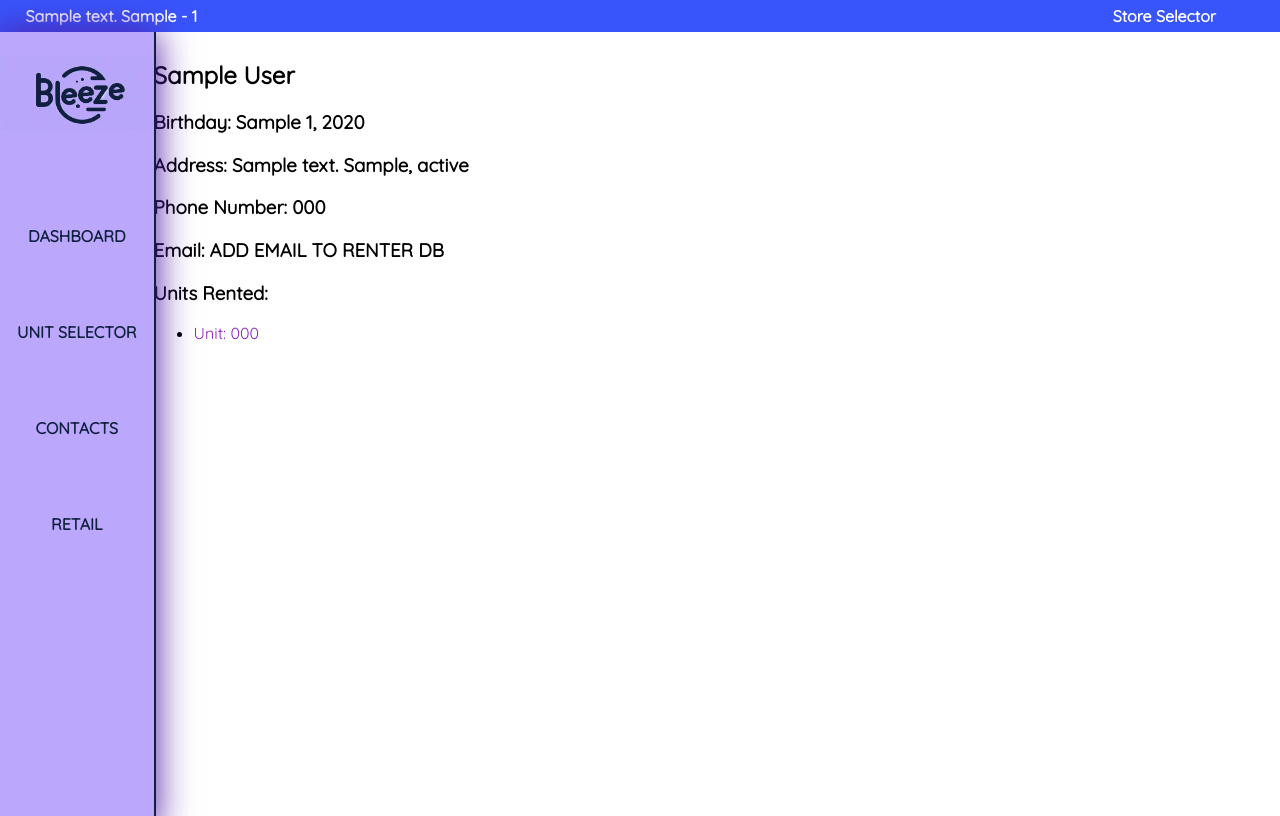
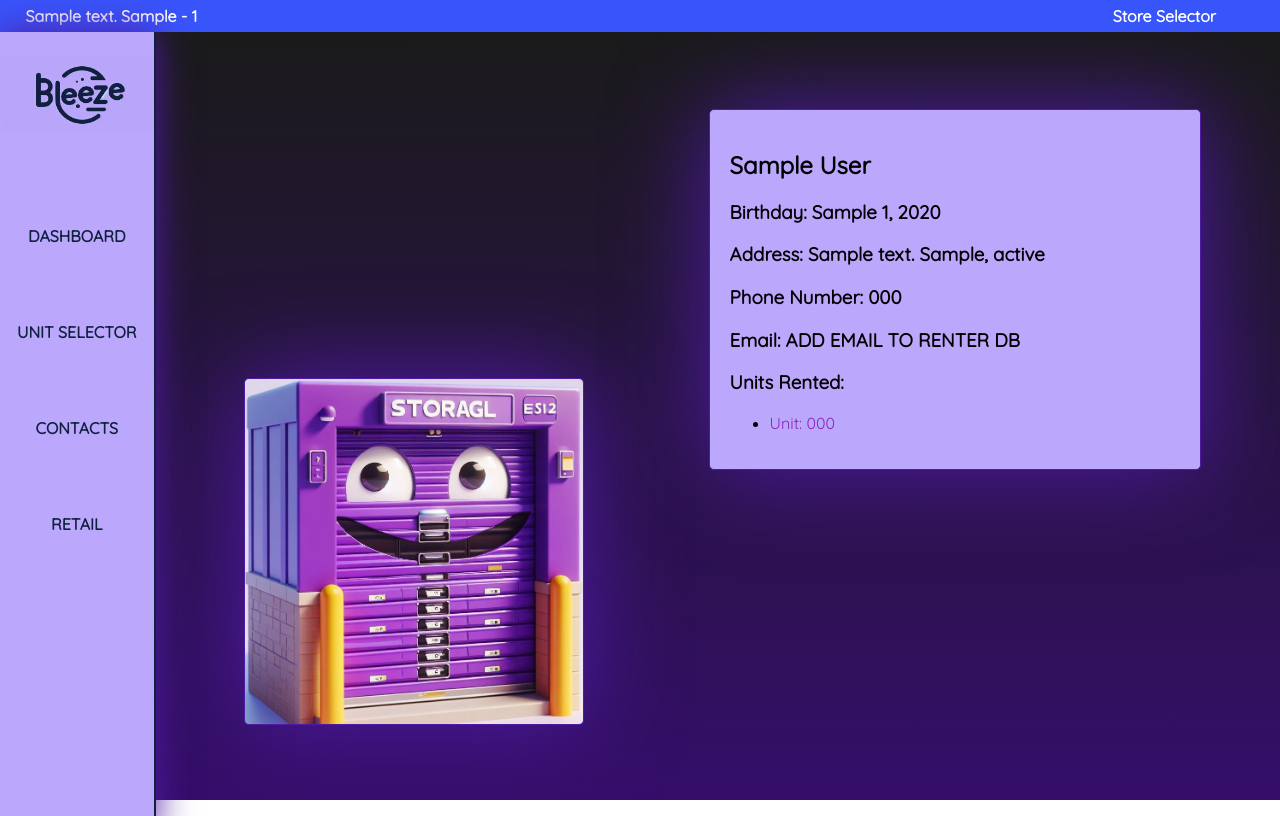
Before and after one commit to mitchhenline/bleeze, a Flask app: page /1/renters/1 in a window 1280 px wide. Run offline with Flask 3, Linux system fonts and the light colour scheme; tables that the repository leaves empty hold one stand-in row (values such as "Sample post").

Commit message:
unit and contact pages

```diff
--- a/static/styles.css
+++ b/static/styles.css
@@ -173,7 +173,7 @@
     background-color: #4f1aa4;
     text-decoration: none;
     color: white;
-    box-shadow: 0 0 65px #4f1aa4;
+    box-shadow: 0 0 55px #4f1aa4;
 }
 
 
@@ -341,44 +341,61 @@
 
 
 
+/* ///////////////////////////////////////////////////////////////////////////////////////// */
 /* ///////////////////////////////////VIEW UNITS ETC//////////////////////////////////////// */
+/* ///////////////////////////////////////////////////////////////////////////////////////// */
 
-#view-unit-div {
+#view-ind-div {
     position: fixed;
     flex: 4;
-    right: 0;
-    top: 5%;
-    width: 88%;
+    right: 0%;
+    top: 4%;
+    width: 50%;
     max-height: 96%;
     overflow: auto;
+    background: linear-gradient(to bottom, #1a1a1a, #350e6a);
+    width: 88%;
+    height: 100%;
 }
 
-#view-unit-div a {
+#view-ind-div a {
     color: #8c25bc;
     text-decoration: none;
 }
 
+.ind-div-pic {
+    position: absolute;
+    background-color: white;
+    padding: 0px;
+    border: 1px solid #4f1aa4;
+    height: 45%;
+    width: 30%;
+    left: 8%;
+    top: 45%;
+    box-shadow: 0 0 95px #4f1aa4;
+    background-color: #bba7fc;
+    border-radius: 5px;
 
-.line {
-    width: 100%;
-    height: 1px;
-    background-color: black;
-    position: absolute;
-    top: 50%;
-    transform: translateY(-50%);
-    z-index: -1;
+    background-size: cover;
 }
 
-/* ----------VIEW UNIT & RENTER PAGES---------- */
-
-/* .main-body {
-    margin-top: 15%;
+#renter-pic {
+    background-image: url('/static/images/hppy.jpeg');
 }
 
-.details {
+#unit-pic {
+    background-image: url('/static/images/future_bleeze.jpeg');
+}
+
+.ind-div-info-box {
+    position: absolute;
     background-color: white;
     padding: 20px;
-    border: 1px solid #ccc;
-    max-width: 88%;
-    margin-top: 15%;
-} */
+    border: 1px solid #4f1aa4;
+    width: 40%;
+    top: 10%;
+    right: 7%;
+    box-shadow: 0 0 95px #4f1aa4;
+    background-color: #bba7fc;
+    border-radius: 5px;
+}
--- a/templates/renter.html
+++ b/templates/renter.html
@@ -44,8 +44,9 @@
                 </div>
             </a>
         </div>
-        <div id="view-unit-div">
-            <div class="details">
+        <div id="view-ind-div">
+            <div class="ind-div-pic" id="renter-pic"></div>
+            <div class="ind-div-info-box">
                 <h2>{{ renter.first_name }} {{ renter.last_name }}</h2>
                 <h3>Birthday: {{ renter.month_of_birth }} {{ renter.day_of_birth }}, {{ renter.year_of_birth }}</h3>
                 <h3>Address: {{ renter.street_address }} {{ renter.city }}, {{ renter.state }} </h3>
--- a/templates/renters.html
+++ b/templates/renters.html
@@ -46,7 +46,7 @@
     </div>
 
     <div class="pri-selector-header">
-        <img id="header-image" src='/static/images/bss_site.jpeg'>
+        <img id="header-image" src='/static/images/bss_car.jpeg'>
     </div>
 
     <div class="pri-list-div">
--- a/templates/retail.html
+++ b/templates/retail.html
@@ -46,7 +46,7 @@
     </div>
 
     <div class="pri-selector-header">
-        <img id="header-image" src='/static/images/bss_car.jpeg'>
+        <img id="header-image" src='/static/images/bleeze_graffiti.jpeg'>
     </div>
 
     <div class="pri-list-div">
--- a/templates/store.html
+++ b/templates/store.html
@@ -46,7 +46,7 @@
     </div>
 
     <div class="pri-selector-header">
-        <img id="header-image" src='/static/images/bleeze_graffiti.jpeg'>
+        <img id="header-image" src='/static/images/bss_site.jpeg'>
     </div>
 
     <div class="pri-list-div">
```
Also changed, not shown: templates/unit.html (+5 -2 lines), static/images/hppy.jpeg (added).
